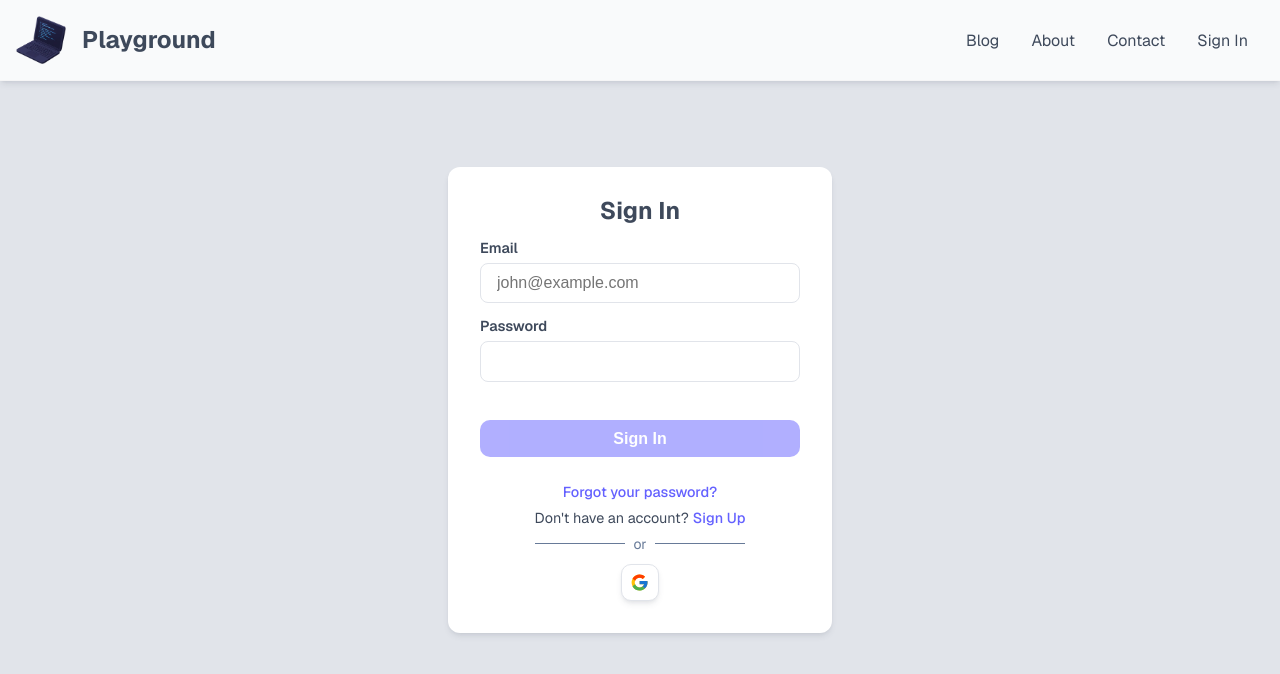
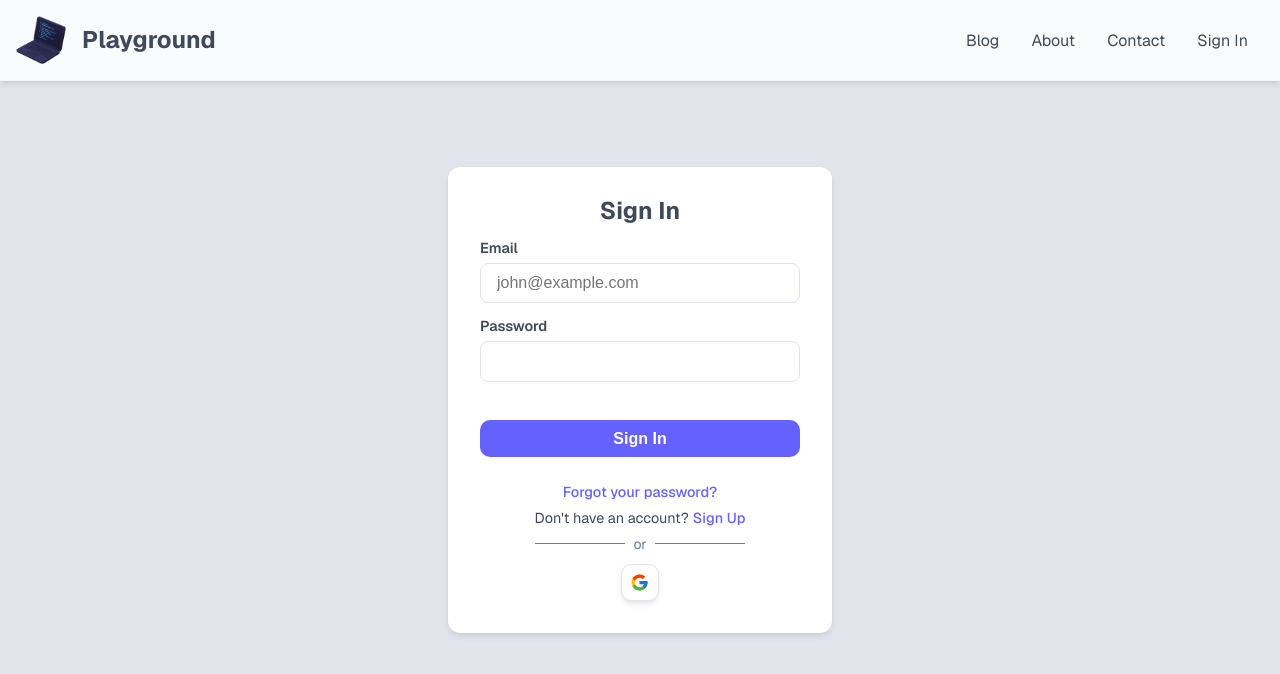
Before and after one commit to ArtoszBart/blog-turborepo, a Next.js app in the folder apps/web/: page /auth/signin in a window 1280 px wide. Shown: the top 674 px of the page. Built offline with nearby package versions, Linux system fonts and the light colour scheme; no server answers.

Commit message:
FIX: unlock submit button

```diff
--- a/apps/web/src/components/common/Form/useForm.ts
+++ b/apps/web/src/components/common/Form/useForm.ts
@@ -43,7 +43,7 @@ const useForm = <T>({ schema, onSubmit }: IForm<T>) => {
   }, [formProps]);
 
   const serverErrorMessage = isSubmitting ? undefined : state?.message;
-  const isSubmitDisabled = !formProps.formState.isValid || isSubmitting;
+  const isSubmitDisabled = isSubmitting;
 
   return {
     formProps,
```
